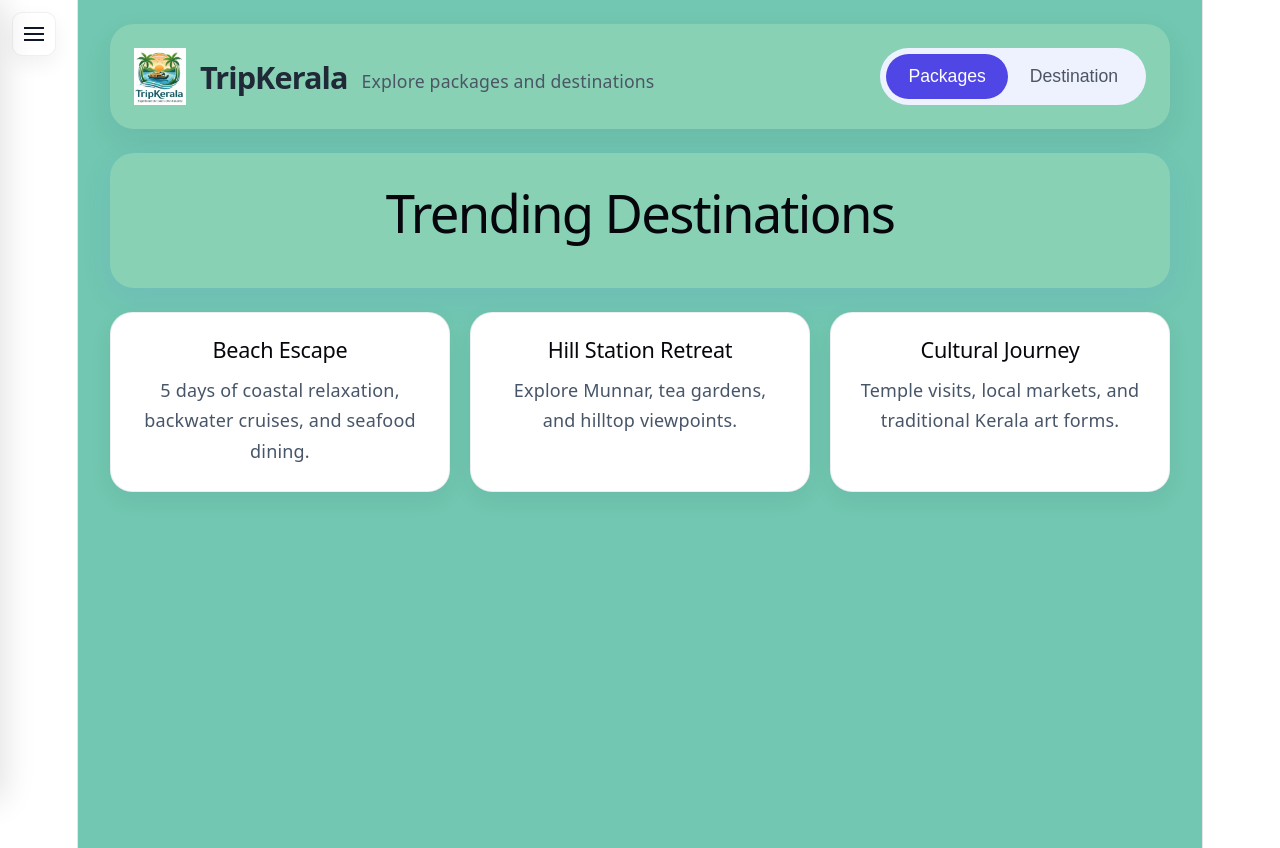
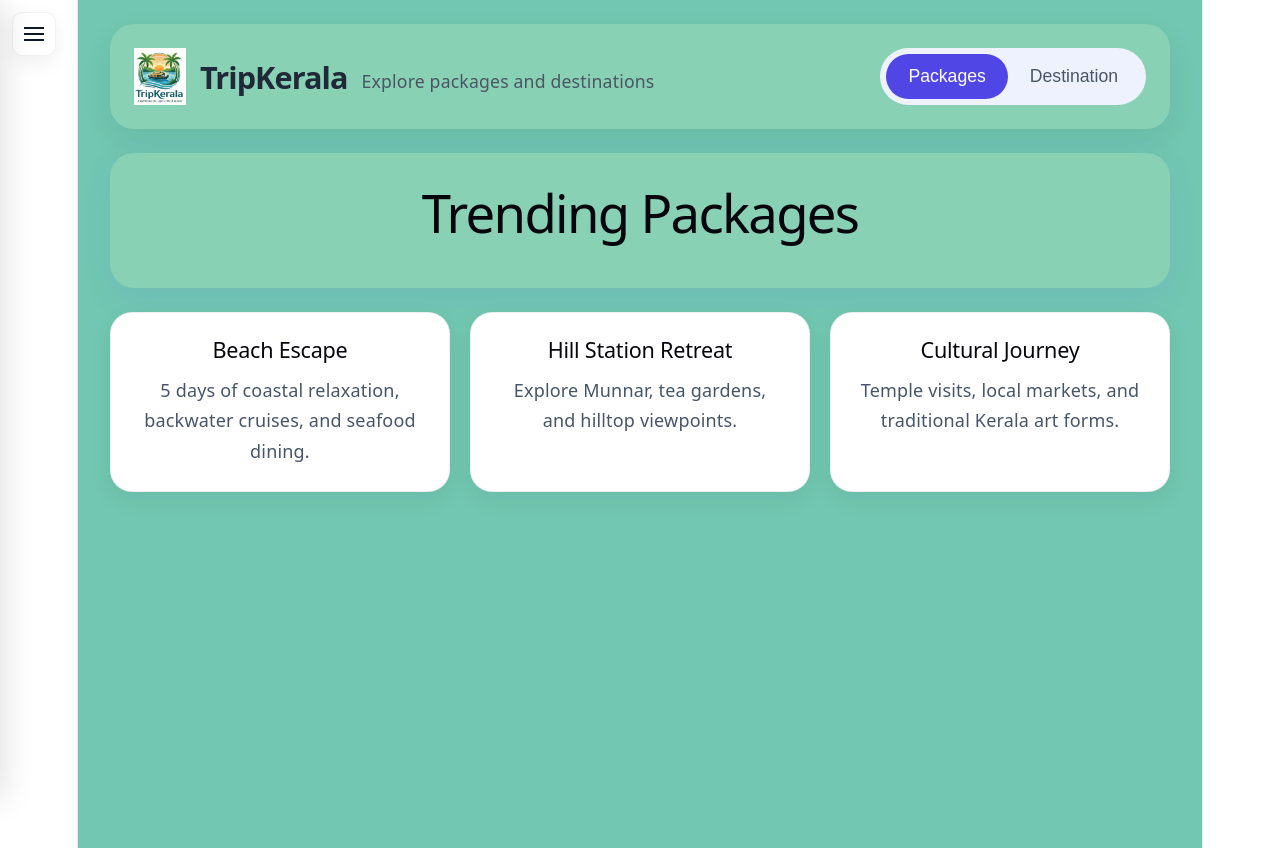
Before and after one commit to nikhilvijaymk-ust/TripKerala-, a React (Vite) app in the folder frontend/: page / in a window 1280 px wide. Built offline with nearby package versions, Linux system fonts and the light colour scheme.

Commit message:
Chnage Header

```diff
--- a/frontend/src/App.tsx
+++ b/frontend/src/App.tsx
@@ -82,7 +82,7 @@ function App() {
       </header>
 
       <section className="hero-section">
-        <h1>Trending Destinations</h1>
+        <h1>Trending {activeTab == 'packages'? 'Packages' : 'Destinations'}</h1>
         {/* <p>
           Choose a tab to explore curated Kerala tour packages or discover
           top destinations across the state.
```
